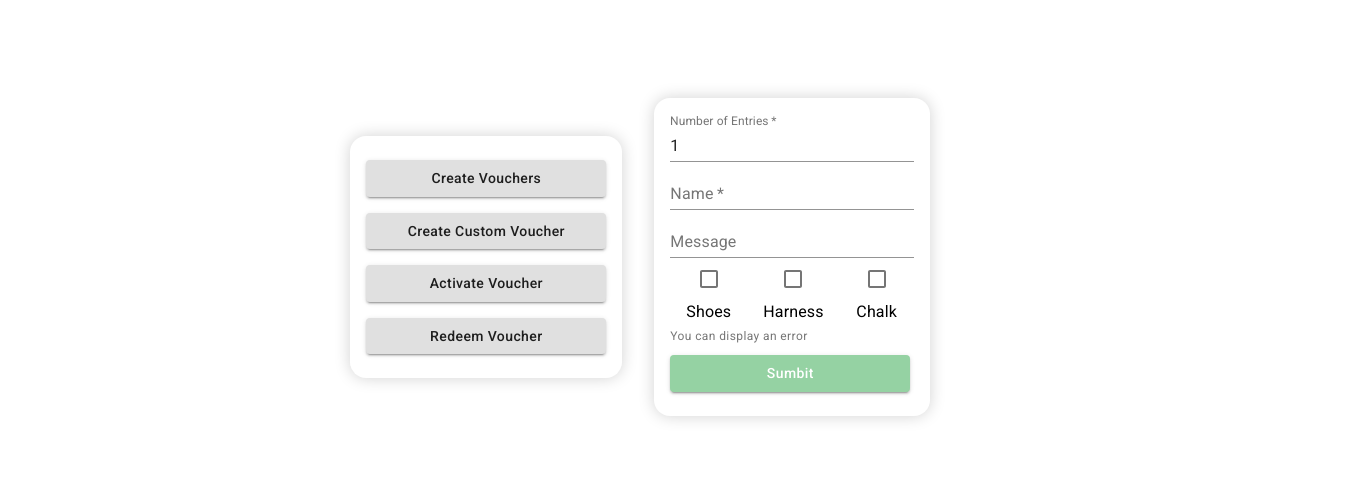
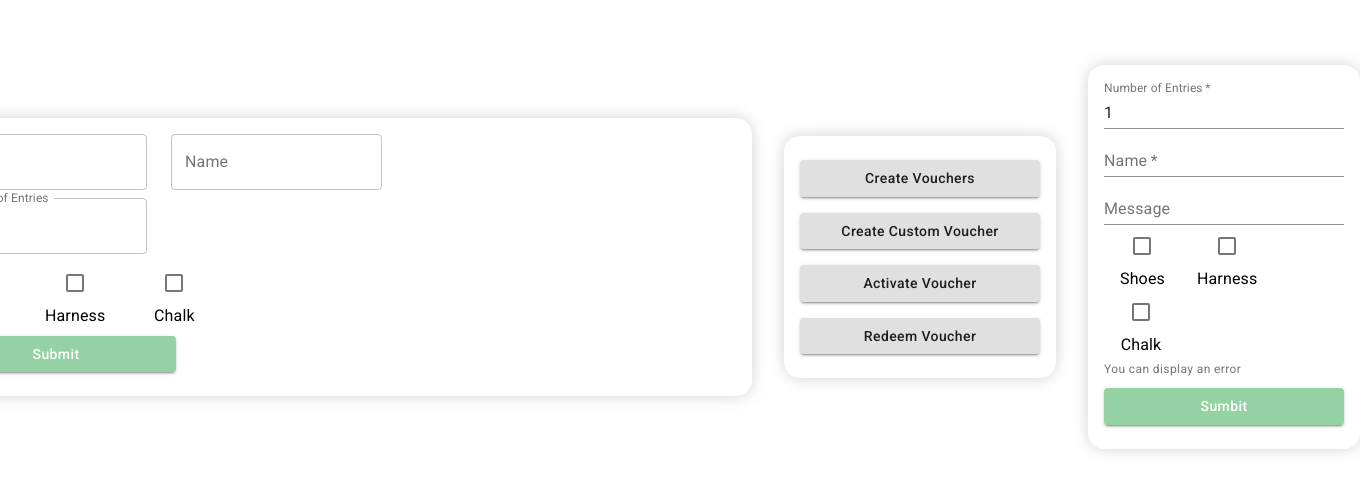
Before and after one commit to Stoupe/hangdog-site, a Next.js app: page /vouchers in a window 1280 px wide. Shown: the part 143-636 px from the top of the page, 1360 px wide, since content can reach past the window. Built offline with nearby package versions, Linux system fonts and the light colour scheme.

Commit message:
Work on generic form hook

```diff
--- a/src/components/NavBar.tsx
+++ b/src/components/NavBar.tsx
@@ -1,5 +1,4 @@
-import { Button, Link } from "@material-ui/core";
-import { Image } from "@material-ui/icons";
+import { Link } from "@material-ui/core";
 import React, { useContext } from "react";
 import styles from "../styles/NavBar.module.scss";
 import { UserContext } from "./Contexts";
--- /dev/null
+++ b/src/components/useForm.tsx
@@ -0,0 +1,30 @@
+import React, { useState } from "react";
+
+const useForm = (initialFormValues: Record<string, unknown>) => {
+  const [values, setValues] = useState(initialFormValues);
+
+  const handleInputChange = (
+    e: React.ChangeEvent<HTMLTextAreaElement | HTMLInputElement>
+  ) => {
+    const { name, value } = e.target;
+    setValues((prevState) => ({ ...prevState, [name]: value }));
+  };
+
+  return {
+    values,
+    setValues,
+    handleInputChange,
+  };
+};
+
+// TODO: find type of props
+const Form = ({ children, onSubmit, className }) => {
+  // const {onSubmit} = props;
+  return (
+    <form className={className} onSubmit={onSubmit}>
+      {children}
+    </form>
+  );
+};
+
+export { useForm, Form };
--- /dev/null
+++ b/src/components/vouchers/NewVoucherForm.tsx
@@ -0,0 +1,100 @@
+import {
+  Button,
+  Checkbox,
+  FormControlLabel,
+  Grid,
+  TextField,
+} from "@material-ui/core";
+import React, { useState, useEffect } from "react";
+import { Form, useForm } from "../useForm";
+import styles from "../../styles/vouchers/Vouchers.module.scss";
+
+const NewVoucherForm: React.FC = () => {
+  const initialFormValues = {
+    numEntries: 1,
+    numVouchers: 1,
+    name: "",
+    message: "",
+    expiry: new Date(),
+    shoeHire: true,
+    harnessHire: true,
+    chalkHire: false,
+  };
+
+  const { values, setValues, handleInputChange } = useForm(initialFormValues);
+
+  const submitForm = (e: React.FormEvent) => {
+    e.preventDefault();
+    alert("submitted");
+  };
+
+  return (
+    <Form onSubmit={submitForm} className={styles.form}>
+      <Grid container spacing={3} xs>
+        <Grid item xs="auto">
+          <TextField
+            variant="outlined"
+            value={values.name}
+            name="name"
+            label="Name"
+            onChange={handleInputChange}
+          />
+        </Grid>
+        <Grid item xs="auto">
+          <TextField
+            variant="outlined"
+            value={values.name}
+            name="name"
+            label="Name"
+            onChange={handleInputChange}
+          />
+        </Grid>
+      </Grid>
+
+      <Grid container spacing={2}>
+        <Grid item>
+          <TextField
+            variant="outlined"
+            value={values.numEntries}
+            name="numEntries"
+            label="Number of Entries"
+            onChange={handleInputChange}
+          />
+        </Grid>
+      </Grid>
+
+      <Grid container spacing={2}>
+        <Grid item>
+          <FormControlLabel
+            control={<Checkbox name="shoes" color="primary" />}
+            label="Shoes"
+            labelPlacement="bottom"
+          />
+        </Grid>
+        <Grid item>
+          <FormControlLabel
+            control={<Checkbox name="harness" color="primary" />}
+            label="Harness"
+            labelPlacement="bottom"
+          />
+        </Grid>
+        <Grid item>
+          <FormControlLabel
+            control={<Checkbox name="harness" color="primary" />}
+            label="Chalk"
+            labelPlacement="bottom"
+          />
+        </Grid>
+      </Grid>
+      <Grid container>
+        <Grid item>
+          <Button type="submit" variant="contained" color="primary">
+            Submit
+          </Button>
+        </Grid>
+      </Grid>
+    </Form>
+  );
+};
+
+export default NewVoucherForm;
--- a/src/pages/vouchers/index.tsx
+++ b/src/pages/vouchers/index.tsx
@@ -7,6 +7,7 @@ import { withStyles } from "@material-ui/core/styles";
 import { green } from "@material-ui/core/colors";
 import FormGroup from "@material-ui/core/FormGroup";
 import FormControlLabel from "@material-ui/core/FormControlLabel";
+import NewVoucherForm from "../../components/vouchers/NewVoucherForm";
 
 const Vouchers: React.FC = () => {
   const { enqueueSnackbar } = useSnackbar();
@@ -28,6 +29,9 @@ const Vouchers: React.FC = () => {
   return (
     <div className={styles.Vouchers}>
       <div className="centered">
+        <div className="container">
+          <NewVoucherForm />
+        </div>
         <div className="container">
           <Button variant="contained">Create Vouchers</Button>
           <Button variant="contained">Create Custom Voucher</Button>
--- a/src/styles/NavBar.module.scss
+++ b/src/styles/NavBar.module.scss
@@ -1,11 +1,9 @@
 .header {
   height: 8rem;
   width: 100vw;
-  // background: #eee;
   position: fixed;
   display: flex;
   align-items: center;
   justify-content: space-between;
-
   padding: 0 5rem;
 }
--- a/src/styles/vouchers/Vouchers.module.scss
+++ b/src/styles/vouchers/Vouchers.module.scss
@@ -8,3 +8,7 @@
   //   flex-direction: column;
   // }
 }
+
+.form {
+  width: 50em;
+}
```
